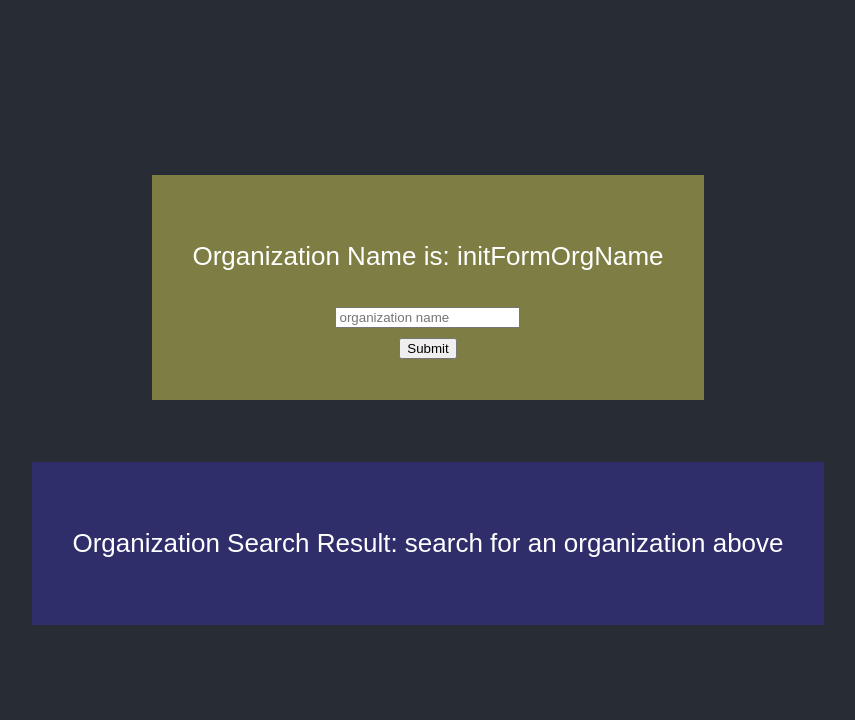
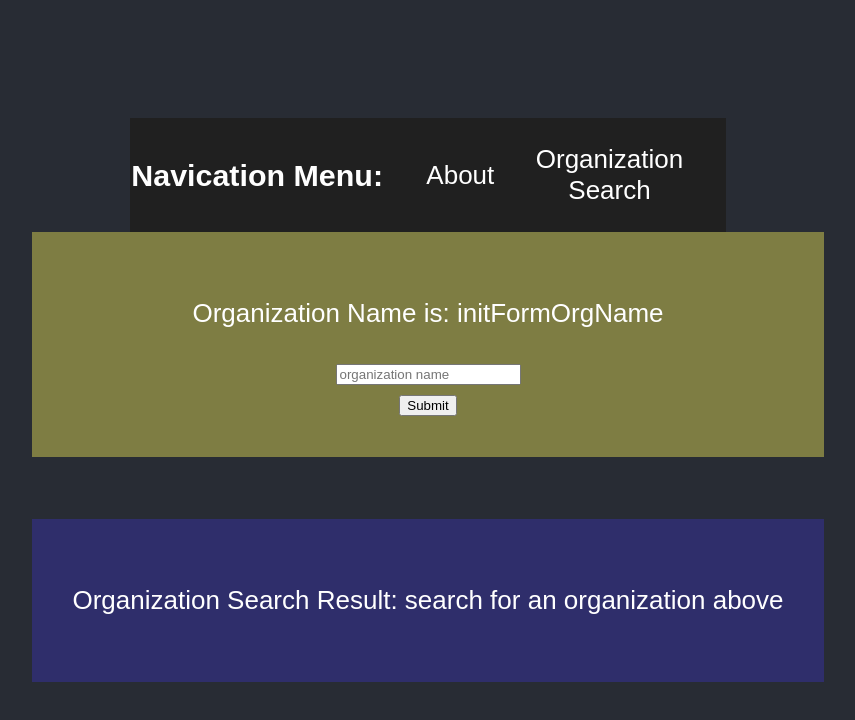
Before and after one commit to snetters/ttp, a React (Create React App) app: page /orgSearch in a window 1280 px wide. Shown: the top 720 px of the page, without its empty margins (212-1067 px from the left). Built offline with nearby package versions, Linux system fonts and the light colour scheme.

Commit message:
Try to PR failed dependencies

```diff
--- a/package.json
+++ b/package.json
@@ -9,6 +9,7 @@
     "axios": "^0.19.2",
     "react": "^16.13.1",
     "react-dom": "^16.13.1",
+    "react-router-dom": "^5.2.0",
     "react-scripts": "3.4.1"
   },
   "scripts": {
--- a/src/App.js
+++ b/src/App.js
@@ -1,34 +1,22 @@
 import React from 'react';
 
-import Form from "./components/Form/Form"
+import Nav from "./components/Nav/Nav";
+import OrgSearch from "./components/OrgSearch/OrgSearch";
 
-import OrgVis from "./components/OrgVis/OrgVis"
+import {BrowserRouter as Router, Switch, Route} from 'react-router-dom';
 
 import './App.css';
 
 class App extends React.Component {
-  constructor(props) {
-    super(props);
-    this.state = {
-      currentOrgName: 'initCurrentOrgName'
-    }
-  }
-
   render() {
     return (
-      <div className="App">
+      <Router>
+        <div className="App">
+          <Nav />
+          <Route path="/orgSearch" component={OrgSearch}/>
 
-        <Form saveUp={s => {
-          console.log("parent saveUp response s =", s)
-          this.setState({ currentOrgName: s.orgName })}}
-        />
-
-        <br />
-        <br />
-
-        <OrgVis saveDown={this.state}/>
-
-      </div>
+        </div>
+      </Router>
     );
   }
 
--- /dev/null
+++ b/src/components/Nav/Nav.css
@@ -0,0 +1,19 @@
+.nav-body {
+    background-color: #202020;
+    display: flex;
+    justify-content: space-around;
+    align-items: center;
+    min-width: 100%;
+    min-height: 10%;
+    color: white;
+    font-family: Arial;
+    text-align: center;
+}
+
+.nav-links {
+    width: 50%;
+    display: flex;
+    justify-content: space-around;
+    align-items: center;
+    list-style: none;
+}
--- /dev/null
+++ b/src/components/Nav/Nav.js
@@ -0,0 +1,22 @@
+import React from 'react';
+
+import './Nav.css'
+
+class Nav extends React.Component {
+    render() {
+        return (
+            <div >
+                 <nav className="nav-body">
+                    <h3>Navication Menu: </h3>
+                    <ul className="nav-links">
+                        <li>About</li>
+
+                        <li>Organization Search</li>
+                    </ul>
+                </nav>
+            </div>
+        )
+    }
+}
+
+export default Nav
--- /dev/null
+++ b/src/components/OrgSearch/OrgSearch.js
@@ -0,0 +1,35 @@
+import React from 'react';
+
+import Form from "../Form/Form"
+
+import OrgVis from "../OrgVis/OrgVis"
+
+class OrgSearch extends React.Component {
+  constructor(props) {
+    super(props);
+    this.state = {
+      currentOrgName: 'initCurrentOrgName'
+    }
+  }
+
+  render() {
+    return (
+      <div className="OrgSearch">
+
+        <Form saveUp={s => {
+          console.log("parent saveUp response s =", s)
+          this.setState({ currentOrgName: s.orgName })}}
+        />
+
+        <br />
+        <br />
+
+        <OrgVis saveDown={this.state}/>
+
+      </div>
+    );
+  }
+
+}
+
+export default OrgSearch;
```
Also changed, not shown: 1 other file (tests, documents, lock files or other folders).
